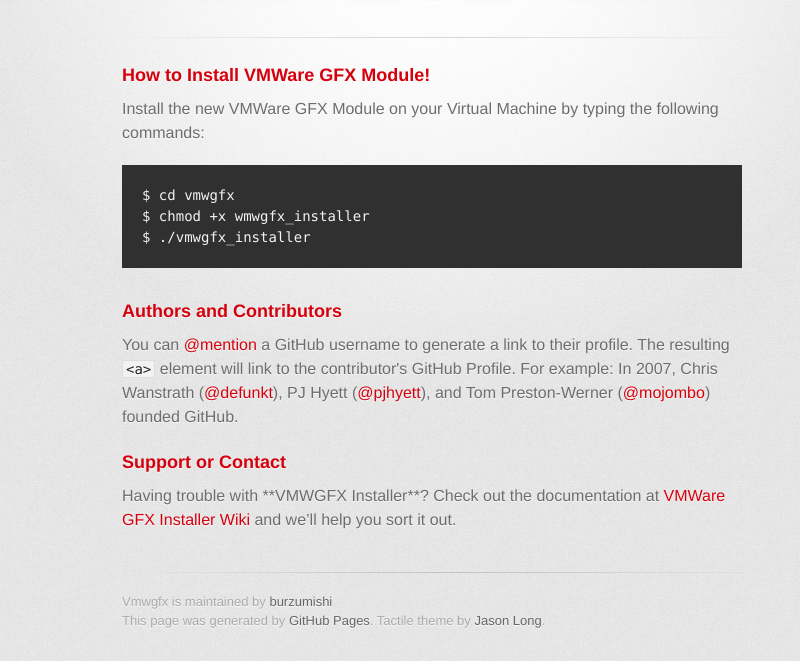
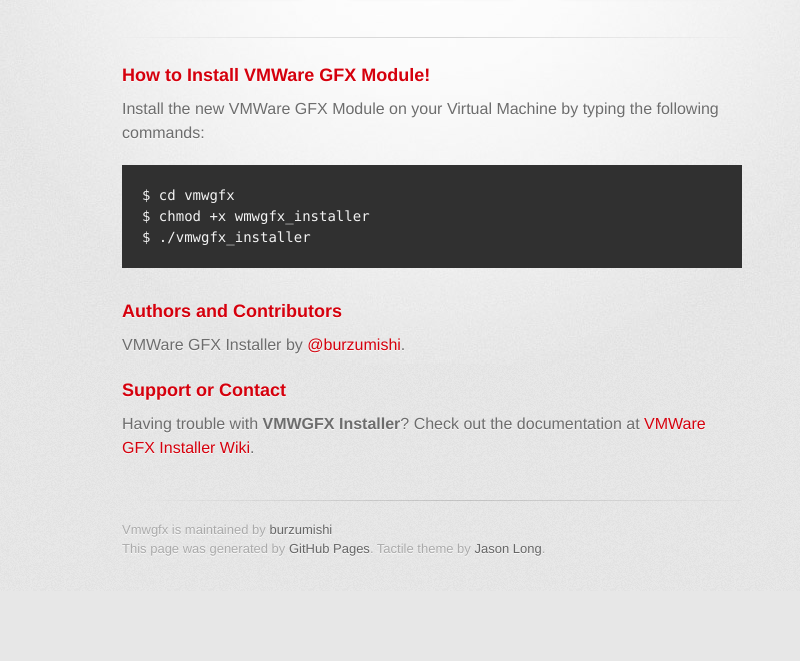
Before and after one commit to burzumishi/vmwgfx, a plain HTML site: page index.html in a window 1280 px wide. Shown: the part 209-870 px from the top of the page, without its empty margins (208-1008 px from the left). After the commit the page ends 800 px from the top, so only its background shows below. Drawn offline with Linux system fonts and the light colour scheme; a web font is replaced by a local one.

Commit message:
Update index.html

```diff
--- a/index.html
+++ b/index.html
@@ -44,12 +44,12 @@ $ ./vmwgfx_installer
 <h3>
 <a name="authors-and-contributors" class="anchor" href="#authors-and-contributors"><span class="octicon octicon-link"></span></a>Authors and Contributors</h3>
 
-<p>You can <a href="https://github.com/blog/821" class="user-mention">@mention</a> a GitHub username to generate a link to their profile. The resulting <code>&lt;a&gt;</code> element will link to the contributor's GitHub Profile. For example: In 2007, Chris Wanstrath (<a href="https://github.com/defunkt" class="user-mention">@defunkt</a>), PJ Hyett (<a href="https://github.com/pjhyett" class="user-mention">@pjhyett</a>), and Tom Preston-Werner (<a href="https://github.com/mojombo" class="user-mention">@mojombo</a>) founded GitHub.</p>
+<p>VMWare GFX Installer by <a href="https://github.com/burzumishi" class="user-mention">@burzumishi</a>.</p>
 
 <h3>
 <a name="support-or-contact" class="anchor" href="#support-or-contact"><span class="octicon octicon-link"></span></a>Support or Contact</h3>
 
-<p>Having trouble with **VMWGFX Installer**? Check out the documentation at <a href="https://github.com/burzumishi/vmwgfx/wiki">VMWare GFX Installer Wiki</a> and we’ll help you sort it out.</p>
+<p>Having trouble with <strong>VMWGFX Installer</strong>? Check out the documentation at <a href="https://github.com/burzumishi/vmwgfx/wiki">VMWare GFX Installer Wiki</a>.</p>
         </section>
 
         <footer>
```
